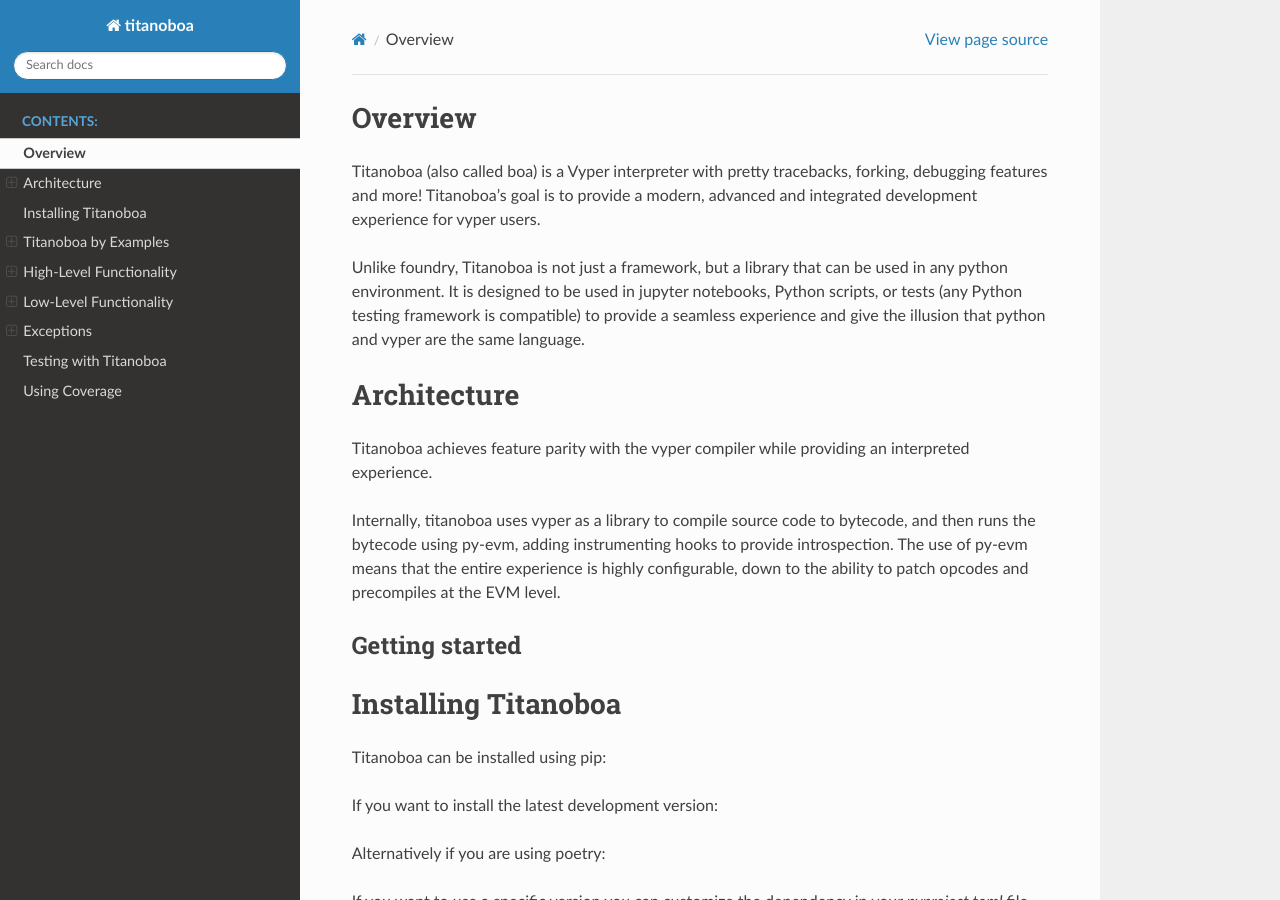
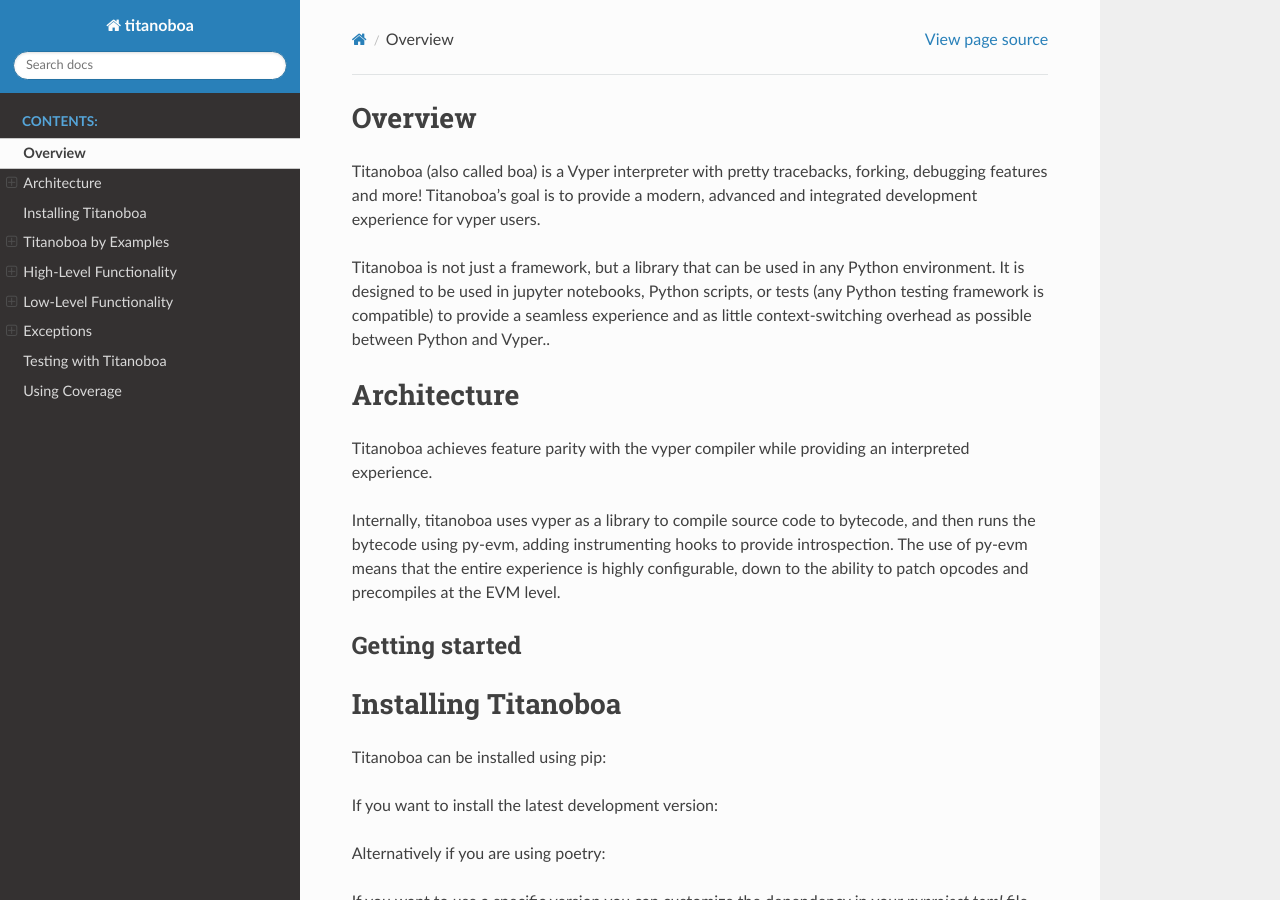
Before and after one commit to vyperlang/titanoboa, a Sphinx documentation site: the page built from docs/source/api.rst, in a window 1280 px wide and 900 px high. Built offline with Sphinx 7.4.7 and the Read the Docs theme 2.0.0, drawn with Linux system fonts in a browser that asks for light colours.

Commit message:
Update docs/source/api.rst
Co-authored-by: Charles Cooper <cooper.charles.m@gmail.com>

```diff
--- a/docs/source/api.rst
+++ b/docs/source/api.rst
@@ -3,7 +3,7 @@
 
 Titanoboa (also called boa) is a Vyper interpreter with pretty tracebacks, forking, debugging features and more! Titanoboa's goal is to provide a modern, advanced and integrated development experience for vyper users.
 
-Unlike foundry, Titanoboa is not just a framework, but a library that can be used in any python environment. It is designed to be used in jupyter notebooks, Python scripts, or tests (any Python testing framework is compatible) to provide a seamless experience and give the illusion that python and vyper are the same language.
+Titanoboa is not just a framework, but a library that can be used in any Python environment. It is designed to be used in jupyter notebooks, Python scripts, or tests (any Python testing framework is compatible) to provide a seamless experience and as little context-switching overhead as possible between Python and Vyper..
 
 Architecture
 ------------
```
